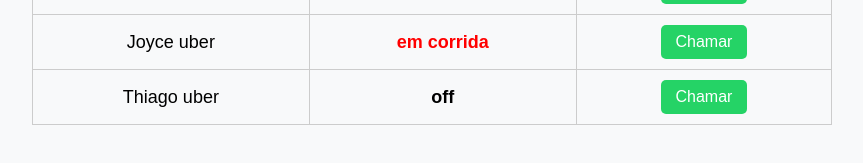
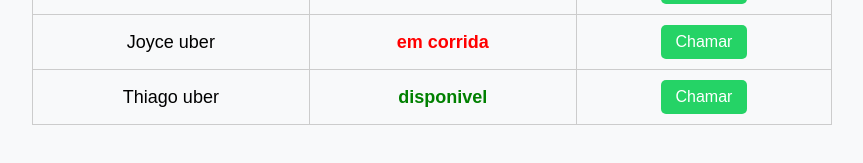
Before and after one commit to Fabiolaneiro/motorista-uber, a plain HTML site: page index.html in a window 1280 px wide. Shown: the part 199-362 px from the top of the page, without its empty margins (208-1071 px from the left). Drawn offline with Linux system fonts and the light colour scheme.

Commit message:
Atualização automática do index.html via Google Apps Script

```diff
--- a/index.html
+++ b/index.html
@@ -64,7 +64,7 @@
     </tr>
     <tr><td>Fabio uber</td><td class="off">off</td><td><a class="whatsapp-btn" href="https://wa.me/554335232100?text=Quero%20falar%20com%20Fabio%20uber">Chamar</a></td></tr>
 <tr><td>Joyce uber</td><td class="em-corrida">em corrida</td><td><a class="whatsapp-btn" href="https://wa.me/554335232100?text=Quero%20falar%20com%20Joyce%20uber">Chamar</a></td></tr>
-<tr><td>Thiago uber</td><td class="off">off</td><td><a class="whatsapp-btn" href="https://wa.me/554335232100?text=Quero%20falar%20com%20Thiago%20uber">Chamar</a></td></tr>
+<tr><td>Thiago uber</td><td class="disponivel">disponivel</td><td><a class="whatsapp-btn" href="https://wa.me/554335232100?text=Quero%20falar%20com%20Thiago%20uber">Chamar</a></td></tr>
   </table>
 </body>
 </html>
```
